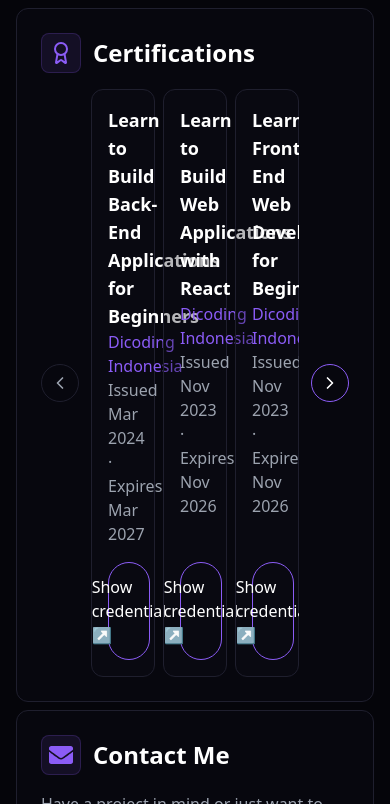
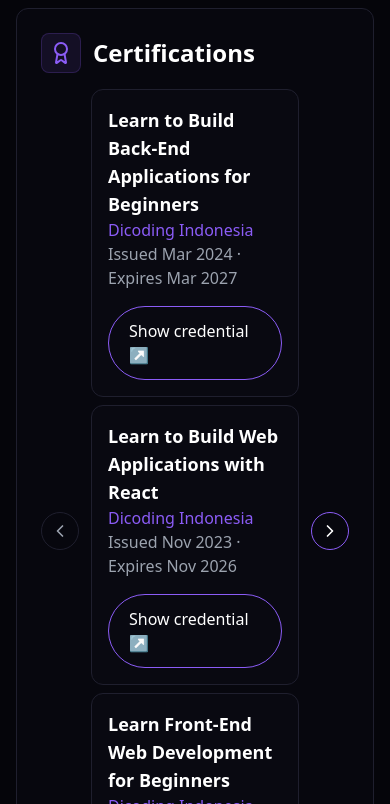
Before and after one commit to azuhalz/my-portfolio, a Next.js app: page / in a window 390 px wide. Shown: the part 5640-6444 px from the top of the page. Built offline with nearby package versions, Linux system fonts and the light colour scheme.

Commit message:
fix: responsive certification section

```diff
--- a/components/sections/Certifications.tsx
+++ b/components/sections/Certifications.tsx
@@ -104,7 +104,9 @@
                   key={pageIndex}
                   // Jika sertifikat <= 3, pakai flex justify-center agar ke tengah. Jika > 3 pakai grid 3 kolom.
                   className={`w-full shrink-0 gap-2 ${
-                    !hasManyCerts ? "flex justify-center" : "grid grid-cols-3"
+                    !hasManyCerts
+                      ? "flex justify-center"
+                      : "grid grid-cols-1 md:grid-cols-3"
                   }`}
                 >
                   {page.map((cert) => (
```
